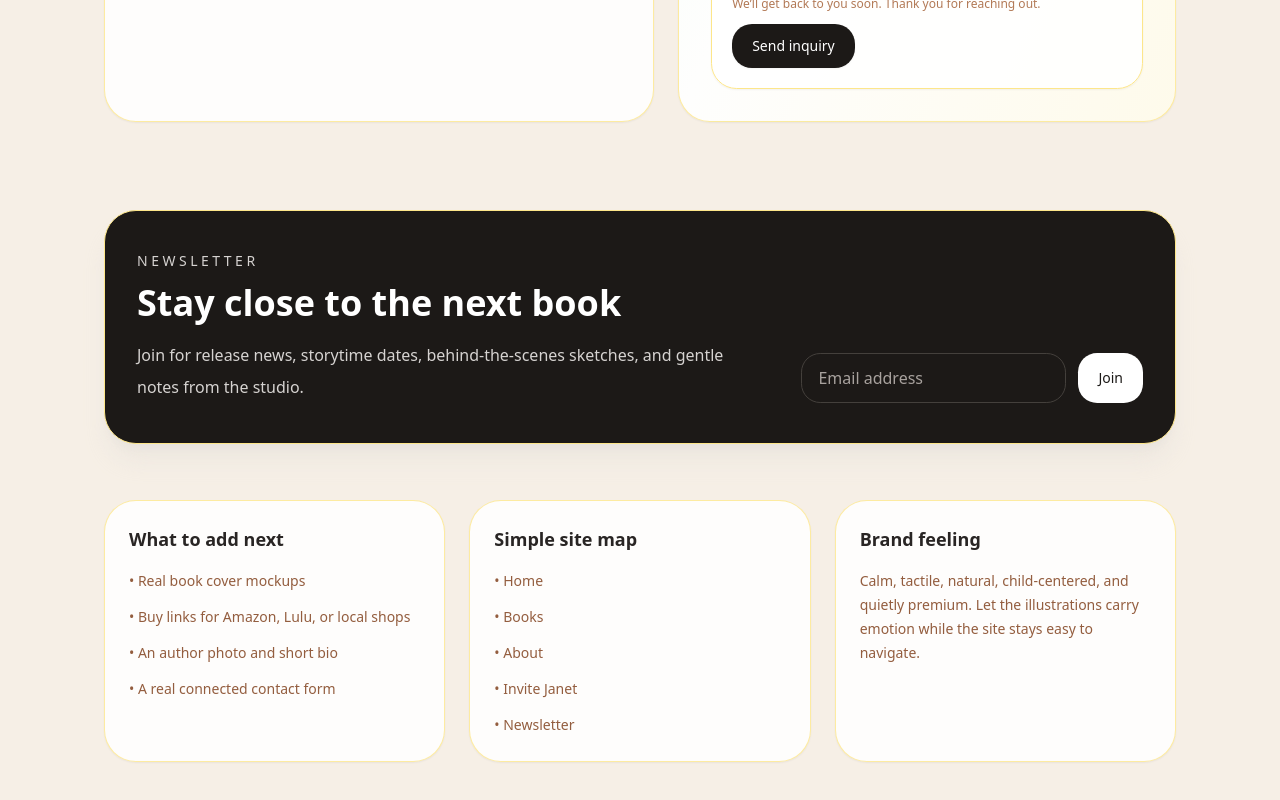
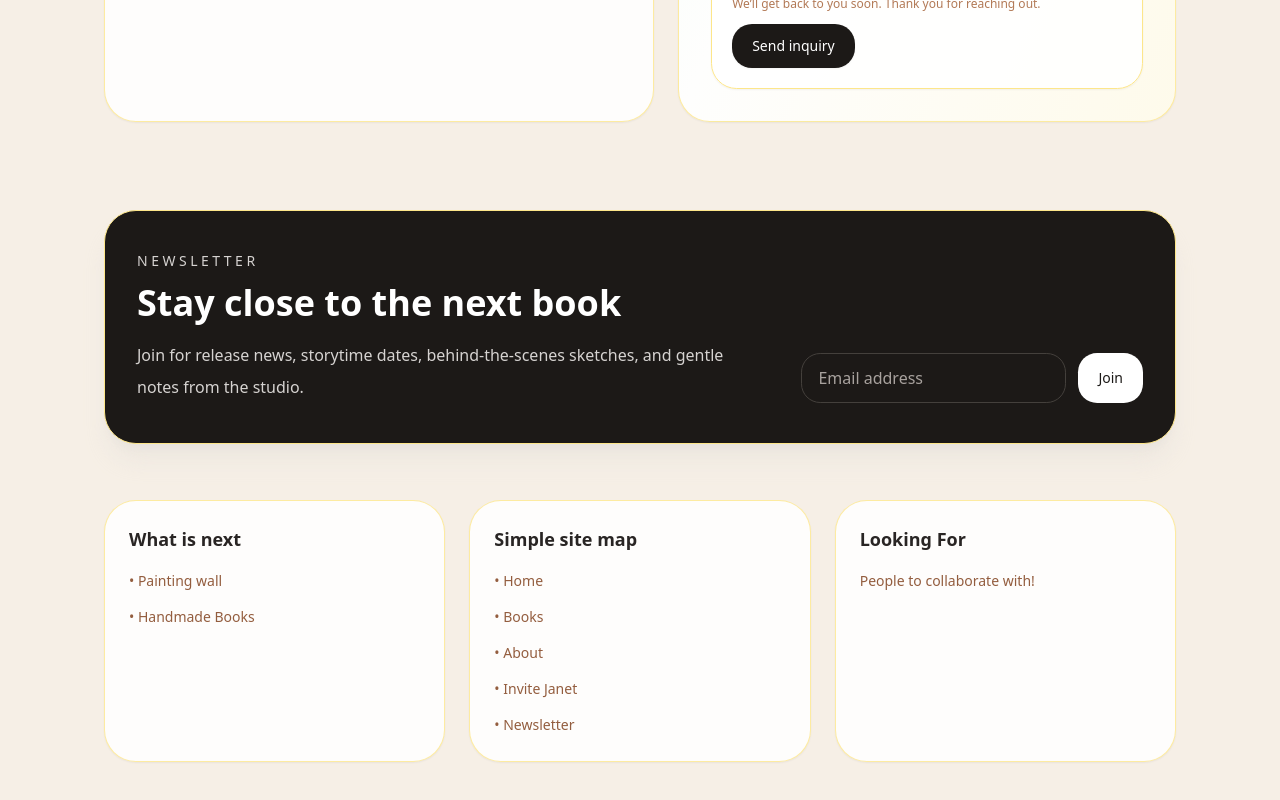
Before and after one commit to janetrumseybooks32/janet-site, a Next.js app: page / in a window 1280 px wide. Shown: the part 2496-3296 px from the top of the page. Built offline with nearby package versions, Linux system fonts and the light colour scheme.

Commit message:
Update page.js

```diff
--- a/app/page.js
+++ b/app/page.js
@@ -334,12 +334,10 @@ export default function JanetAuthorLandingPage() {
       <section className="mx-auto max-w-6xl px-6 pb-16 md:px-10">
         <div className="grid gap-6 md:grid-cols-3">
           <div className="rounded-[2rem] border border-amber-200/80 bg-white/85 p-6 shadow-sm backdrop-blur-sm">
-            <h3 className="text-lg font-semibold">What to add next</h3>
+            <h3 className="text-lg font-semibold">What is next</h3>
             <ul className="mt-4 space-y-3 text-sm leading-6 text-amber-900/80">
-              <li>• Real book cover mockups</li>
-              <li>• Buy links for Amazon, Lulu, or local shops</li>
-              <li>• An author photo and short bio</li>
-              <li>• A real connected contact form</li>
+              <li>• Painting wall</li>
+              <li>• Handmade Books</li>
             </ul>
           </div>
           <div className="rounded-[2rem] border border-amber-200/80 bg-white/85 p-6 shadow-sm backdrop-blur-sm">
@@ -353,9 +351,9 @@ export default function JanetAuthorLandingPage() {
             </ul>
           </div>
           <div className="rounded-[2rem] border border-amber-200/80 bg-white/85 p-6 shadow-sm backdrop-blur-sm">
-            <h3 className="text-lg font-semibold">Brand feeling</h3>
+            <h3 className="text-lg font-semibold">Looking For</h3>
             <p className="mt-4 text-sm leading-6 text-amber-900/80">
-              Calm, tactile, natural, child-centered, and quietly premium. Let the illustrations carry emotion while the site stays easy to navigate.
+              People to collaborate with!
             </p>
           </div>
         </div>
```
